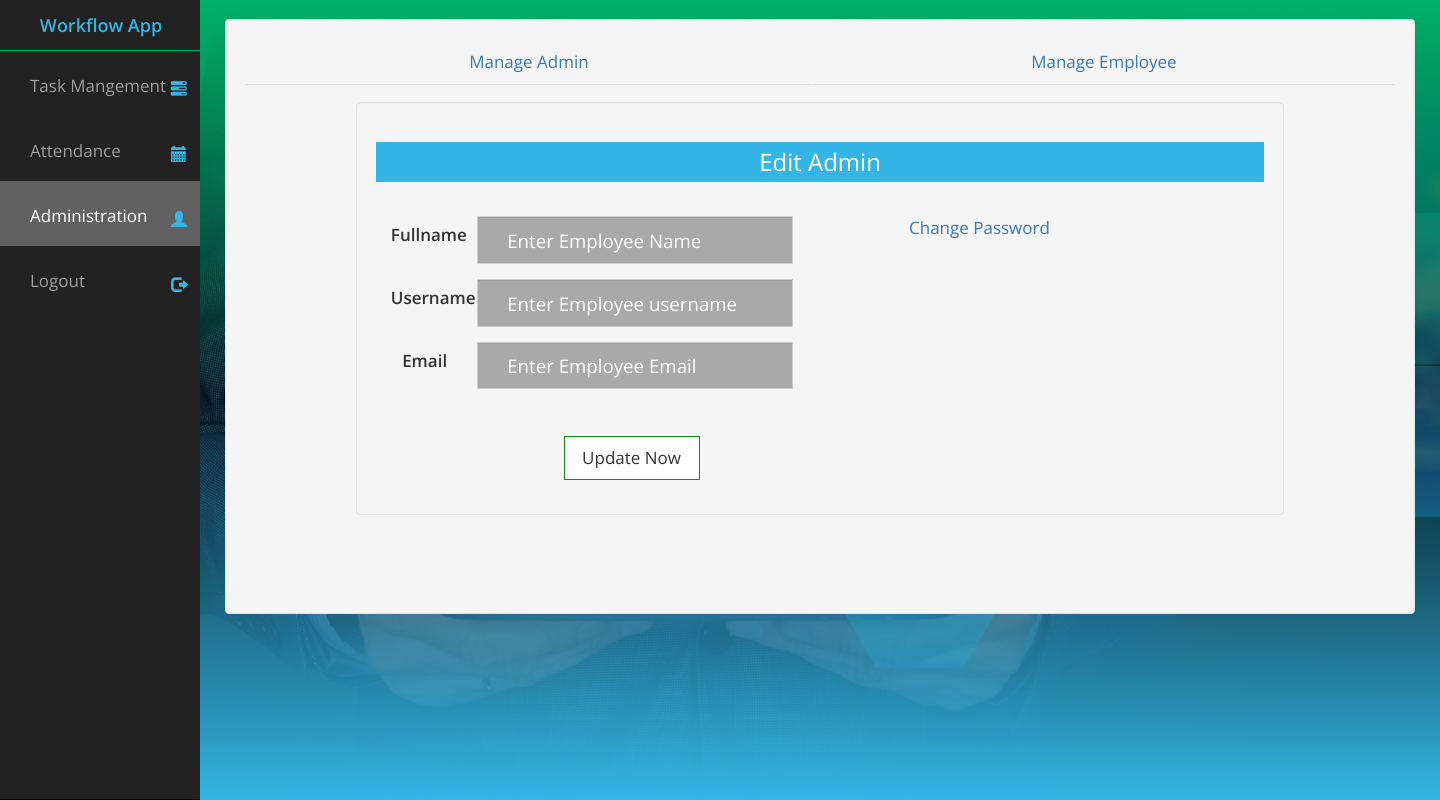
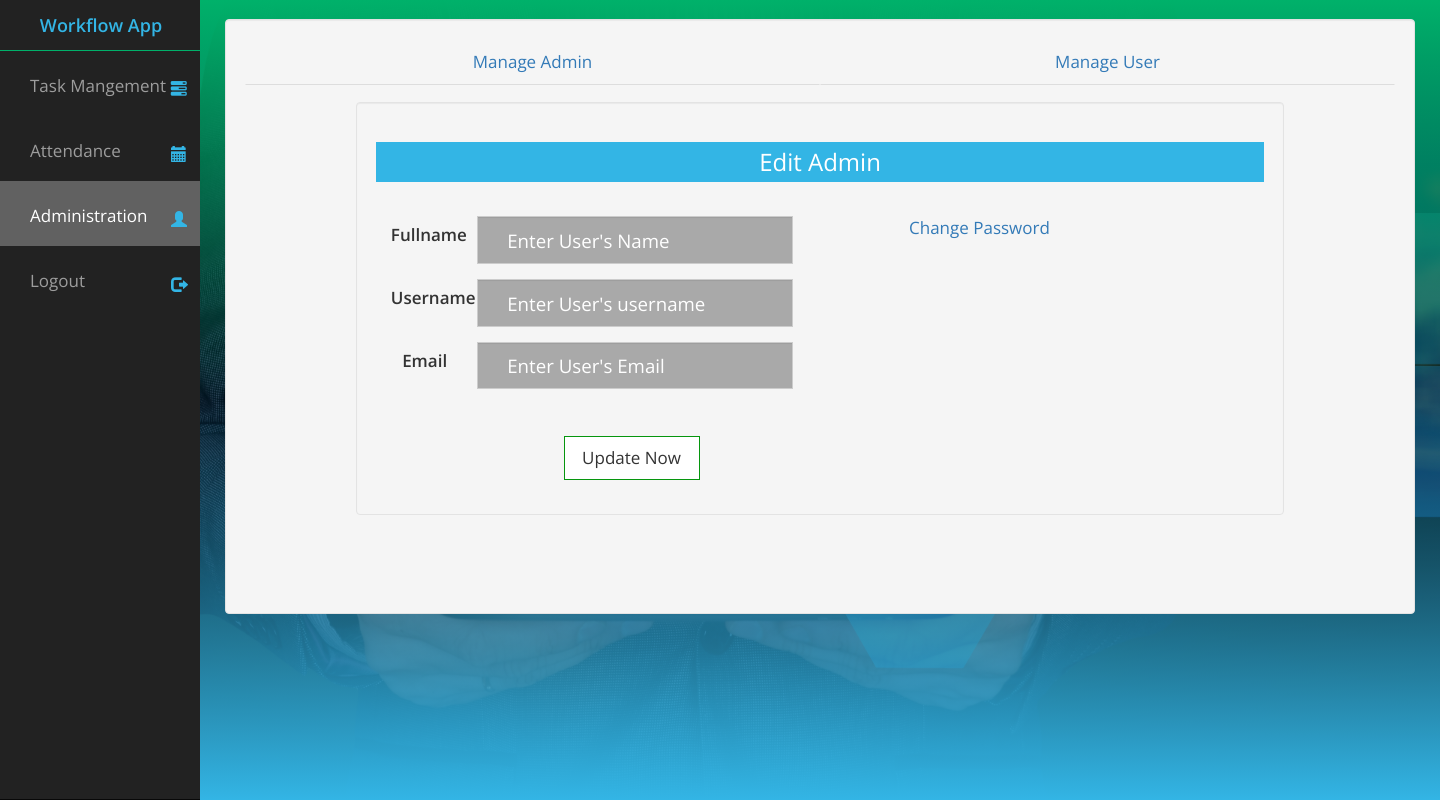
Before and after one commit to TERRORTIVANIUJ/workflow-app, a PHP site: page /update-admin.php?admin_id=admin in a window 1440 px wide. Run offline with PHP 8.4, Linux system fonts and the light colour scheme; a user stored in the database is signed in; data comes from the database, SQL or seed files in the repository.

Commit message:
quick minor changes

```diff
--- a/admin-manage-user.php
+++ b/admin-manage-user.php
@@ -53,7 +53,7 @@ if(isset($_GET['delete_user'])){
 $page_name="Admin";
 include("include/sidebar.php");
 
-if(isset($_POST['add_new_employee'])){
+if(isset($_POST['add_user'])){
   $error = $obj_admin->add_new_user($_POST);
 }
 
@@ -107,7 +107,7 @@ if(isset($_POST['add_new_employee'])){
                   </div>
                   <div class="form-group">
                     <div class="col-sm-offset-3 col-sm-3">
-                      <button type="submit" name="add_new_employee" class="btn btn-success-custom">Add User</button>
+                      <button type="submit" name="add_user" class="btn btn-success-custom">Add User</button>
                     </div>
                     <div class="col-sm-3">
                       <button type="submit" class="btn btn-danger-custom" data-dismiss="modal">Cancel</button>
@@ -180,7 +180,7 @@ if(isset($_POST['add_new_employee'])){
                   <td><?php echo $row['username']; ?></td>
                   <td><?php echo $row['temp_password']; ?></td>
 
-                  <td><a title="Update Employee" href="update-employee.php?admin_id=<?php echo $row['user_id']; ?>"><span class="glyphicon glyphicon-edit"></span></a>&nbsp;&nbsp;<a title="Delete" href="?delete_user=delete_user&admin_id=<?php echo $row['user_id']; ?>" onclick=" return check_delete();"><span class="glyphicon glyphicon-trash"></span></a></td>
+                  <td><a title="Update User" href="update-user.php?admin_id=<?php echo $row['user_id']; ?>"><span class="glyphicon glyphicon-edit"></span></a>&nbsp;&nbsp;<a title="Delete" href="?delete_user=delete_user&admin_id=<?php echo $row['user_id']; ?>" onclick=" return check_delete();"><span class="glyphicon glyphicon-trash"></span></a></td>
                 </tr>
 
               <?php  } ?>
--- a/changePasswordForEmployee.php
+++ b/changePasswordForUser.php
@@ -28,7 +28,7 @@ if(isset($_SESSION['admin_id'])){
 }
 
 if(isset($_POST['change_password_btn'])){
- $info = $obj_admin->change_password_for_employee($_POST);
+ $info = $obj_admin->change_password_for_user($_POST);
 }
 
 $page_name="Login";
--- a/classes/admin_class.php
+++ b/classes/admin_class.php
@@ -53,7 +53,7 @@ class Admin_Class
           		if($userRow['temp_password'] == null){
 	                header('Location: task-info.php');
           		}else{
-          			header('Location: changePasswordForEmployee.php');
+          			header('Location: changePasswordForUser.php');
           		}
 
 
@@ -71,7 +71,7 @@ class Admin_Class
 
 
 
-    public function change_password_for_employee($data){
+    public function change_password_for_user($data){
     	$password  = $this->test_form_input_data($data['password']);
 		$re_password = $this->test_form_input_data($data['re_password']);
 
@@ -232,12 +232,12 @@ class Admin_Class
 /* ------update_user_password------------------*/
 
 	public function update_user_password($data, $id){
-		$employee_password  = $this->test_form_input_data(md5($data['employee_password']));
+		$user_password  = $this->test_form_input_data(md5($data['user_password']));
 
 		try{
 			$update_user_password = $this->db->prepare("UPDATE tbl_admin SET password = :x WHERE user_id = :id ");
 
-			$update_user_password->bindparam(':x', $employee_password);
+			$update_user_password->bindparam(':x', $user_password);
 			$update_user_password->bindparam(':id', $id);
 
 			$update_user_password->execute();
--- a/edit-task.php
+++ b/edit-task.php
@@ -48,7 +48,7 @@ $row = $info->fetch(PDO::FETCH_ASSOC);
 
 ?>
 
-<!--modal for employee add-->
+<!--model for user add-->
 
 <link rel="stylesheet" href="https://cdn.jsdelivr.net/npm/flatpickr/dist/flatpickr.min.css">
 
--- a/include/login_header.php
+++ b/include/login_header.php
@@ -1,7 +1,7 @@
 <!DOCTYPE html>
 <html lang="en">
 <head>
-  <title>Employee time Management</title>
+  <title>User time Management</title>
   <meta charset="utf-8">
   <meta name="viewport" content="width=device-width, initial-scale=1">
   <link rel="stylesheet" href="assets/css/bootstrap.min.css">
--- a/include/sidebar.php
+++ b/include/sidebar.php
@@ -1,7 +1,7 @@
 <!DOCTYPE html>
 <html lang="en">
 <head>
-  <title>Employee Task Management System</title>
+  <title>Work Management System</title>
   <meta charset="utf-8">
   <meta name="viewport" content="width=device-width, initial-scale=1">
   <link rel="stylesheet" href="assets/css/bootstrap.min.css">
--- a/task-details.php
+++ b/task-details.php
@@ -51,7 +51,7 @@ $row = $info->fetch(PDO::FETCH_ASSOC);
 
 ?>
 
-<!--modal for employee add-->
+<!--model for user task view-->
 
 <link rel="stylesheet" href="https://cdn.jsdelivr.net/npm/flatpickr/dist/flatpickr.min.css">
 
--- a/task-info.php
+++ b/task-info.php
@@ -103,7 +103,7 @@ include("include/sidebar.php");
                         $info = $obj_admin->manage_all_info($sql);
                       ?>
                       <select class="form-control" name="assign_to" id="aassign_to" required>
-                        <option value="">Select Employee...</option>
+                        <option value="">Select User...</option>
 
                         <?php while($row = $info->fetch(PDO::FETCH_ASSOC)){ ?>
                         <option value="<?php echo $row['user_id']; ?>"><?php echo $row['fullname']; ?></option>
--- a/update-admin.php
+++ b/update-admin.php
@@ -31,7 +31,7 @@ if ($user_id == NULL || $security_key == NULL) {
 
 $admin_id = $_GET['admin_id'];
 
-if(isset($_POST['update_current_employee'])){
+if(isset($_POST['update_current_user'])){
     $obj_admin->update_admin_data($_POST,$admin_id);
 }
 
@@ -54,7 +54,7 @@ include("include/sidebar.php");
         <div class="well well-custom">
           <ul class="nav nav-tabs nav-justified nav-tabs-custom">
             <li><a href="manage-admin.php">Manage Admin</a></li>
-            <li><a href="admin-manage-user.php">Manage Employee</a></li>
+            <li><a href="admin-manage-user.php">Manage User</a></li>
           </ul>
           <div class="gap"></div>
 
@@ -70,20 +70,20 @@ include("include/sidebar.php");
                             <div class="form-group">
                               <label class="control-label col-sm-2">Fullname</label>
                               <div class="col-sm-8">
-                                <input type="text" value="<?php echo $row['fullname']; ?>" placeholder="Enter Employee Name" name="em_fullname" list="expense" class="form-control input-custom" id="default" required>
+                                <input type="text" value="<?php echo $row['fullname']; ?>" placeholder="Enter User's Name" name="em_fullname" list="expense" class="form-control input-custom" id="default" required>
                               </div>
                             </div>
 
                             <div class="form-group">
                               <label class="control-label col-sm-2">Username</label>
                               <div class="col-sm-8">
-                                <input type="text" value="<?php echo $row['username']; ?>" placeholder="Enter Employee username" name="em_username" class="form-control input-custom" required>
+                                <input type="text" value="<?php echo $row['username']; ?>" placeholder="Enter User's username" name="em_username" class="form-control input-custom" required>
                               </div>
                             </div>
                             <div class="form-group">
                               <label class="control-label col-sm-2">Email</label>
                               <div class="col-sm-8">
-                                <input type="email" value="<?php echo $row['email']; ?>" placeholder="Enter Employee Email" name="em_email" class="form-control input-custom" required>
+                                <input type="email" value="<?php echo $row['email']; ?>" placeholder="Enter User's Email" name="em_email" class="form-control input-custom" required>
                               </div>
                             </div>
 
@@ -91,7 +91,7 @@ include("include/sidebar.php");
                             </div>
                             <div class="form-group">
                               <div class="col-sm-offset-4 col-sm-3">
-                                <button type="submit" name="update_current_employee" class="btn btn-success-custom">Update Now</button>
+                                <button type="submit" name="update_current_user" class="btn btn-success-custom">Update Now</button>
                               </div>
                             </div>
                           </form>
```
Also changed, not shown: update-user.php (renamed from update-employee.php, +12 -12 lines).
